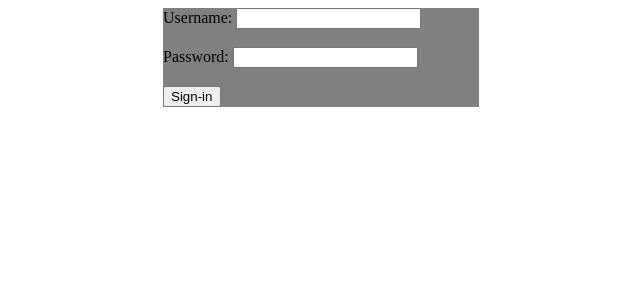
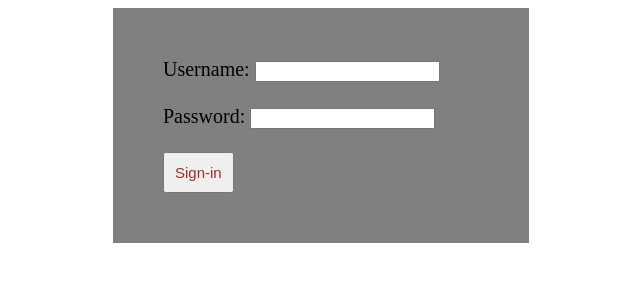
Before and after one commit to CaptWeiss/login-page, a plain HTML site: page ifedayo-login.html in a window 1280 px wide. Shown: the whole page, without its empty margins (319-959 px from the left). Drawn offline with Linux system fonts and the light colour scheme.

Commit message:
this is an updated css file

```diff
--- a/ifedayo-login.css
+++ b/ifedayo-login.css
@@ -1,5 +1,14 @@
 form{
+    background-color: grey;
     max-width: 25%;
-    background-color: grey;
-    margin: auto;
+    font-size: 20px;
+    margin:auto;
+    padding: 50px;
 }
+input:focus{
+    background-color: greenyellow;
+}
+button{
+    padding: 10px;
+   color: brown;
+   font-size: 15px;}
```
